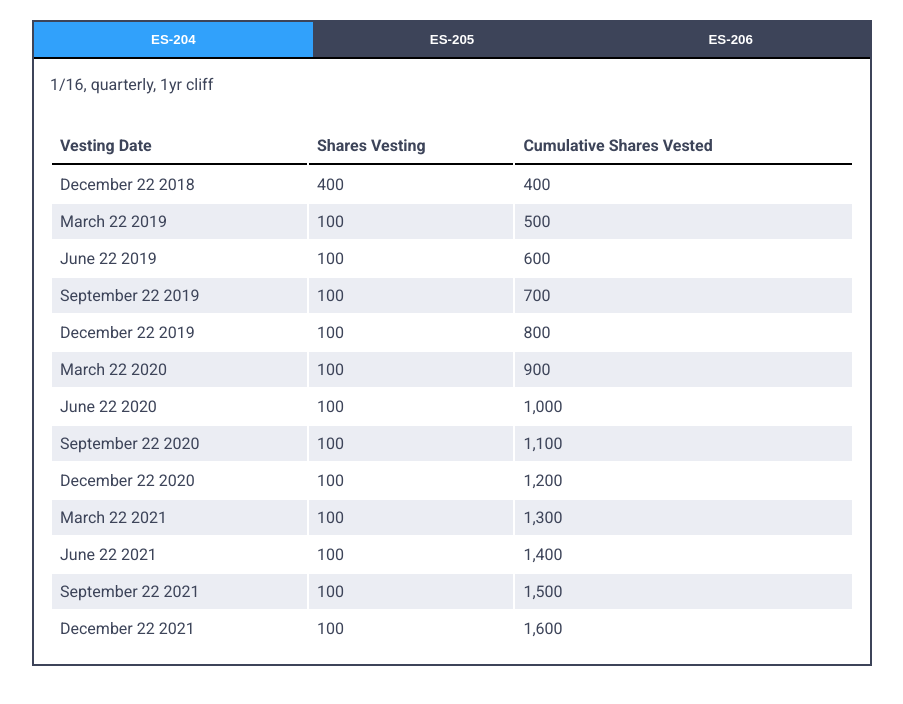
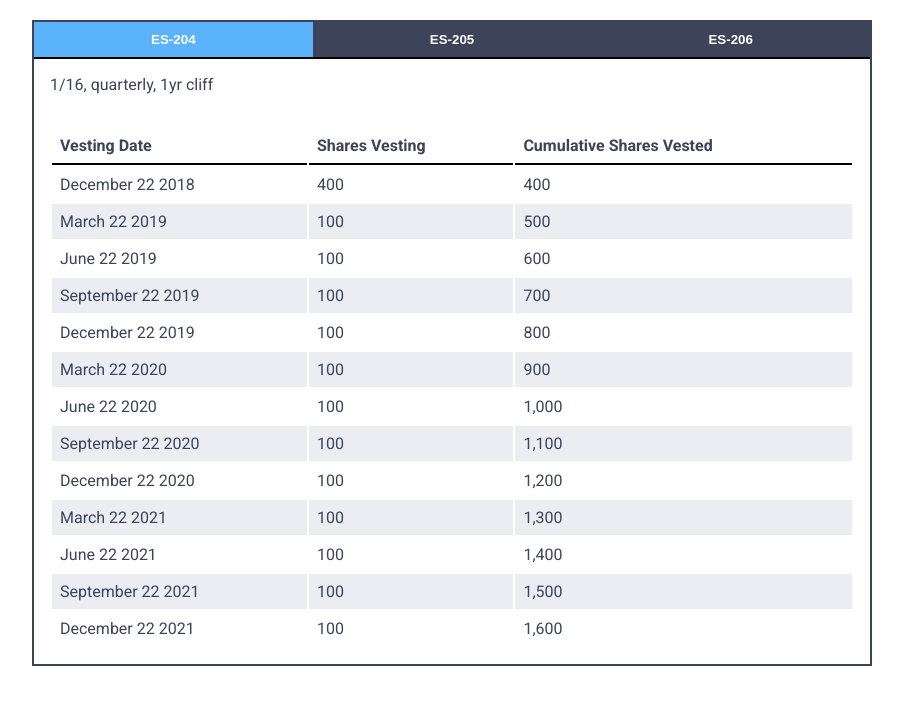
Before and after one commit to julianasglasser/equity-awards, a React (Create React App) app: page / in a window 1280 px wide. In both pictures the pointer is over the button "ES-204". Shown: the top 704 px of the page, without its empty margins (188-1091 px from the left). Built offline with nearby package versions, Linux system fonts and the light colour scheme.

Commit message:
Add pointer and color change on hover

```diff
--- a/src/components/VestNav/VestNav.scss
+++ b/src/components/VestNav/VestNav.scss
@@ -30,9 +30,10 @@ div.vestNav {
     font-weight: 700;
     width: 100%;
 
-    :hover {
-      background-color: app.$tertiary-color;
-    }
+    &:hover {
+      opacity: 0.8;
+      cursor: pointer;
+  }
 
     &.active {
       background-color: app.$primary-color;
```
